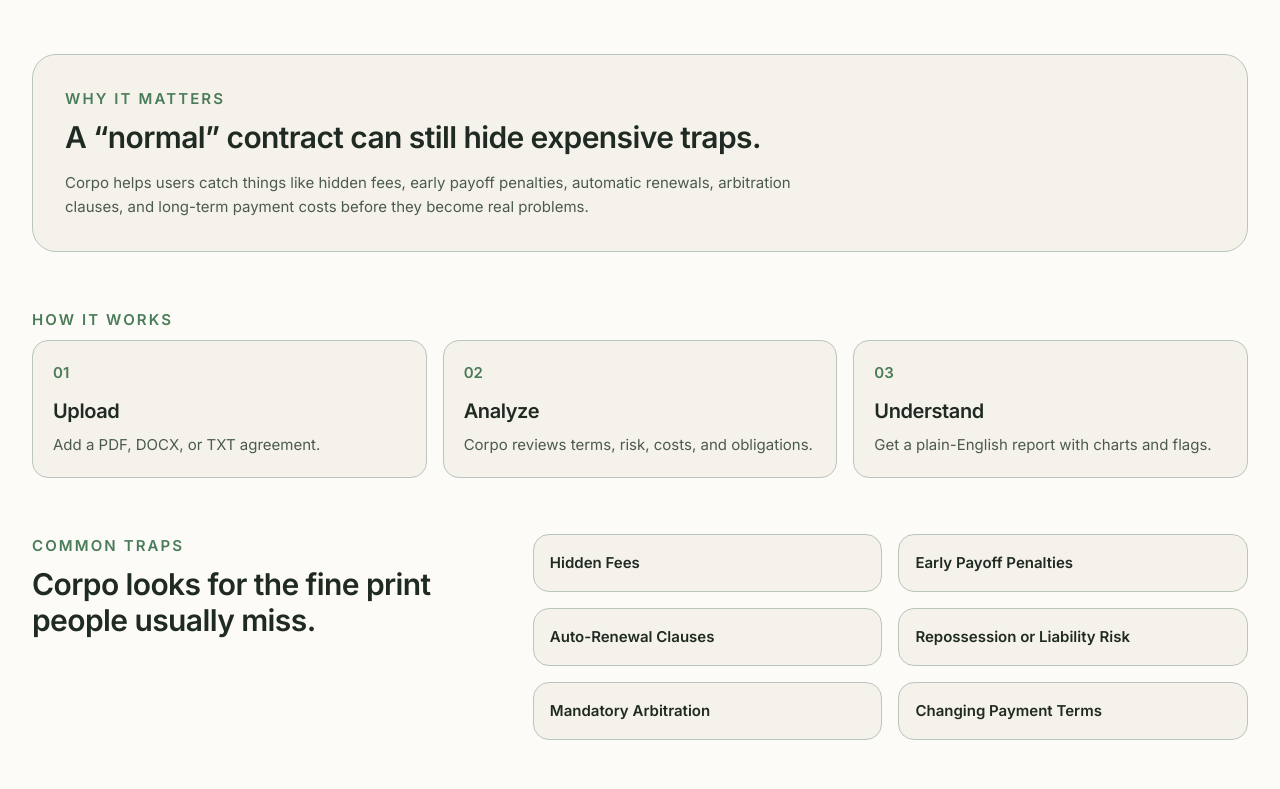
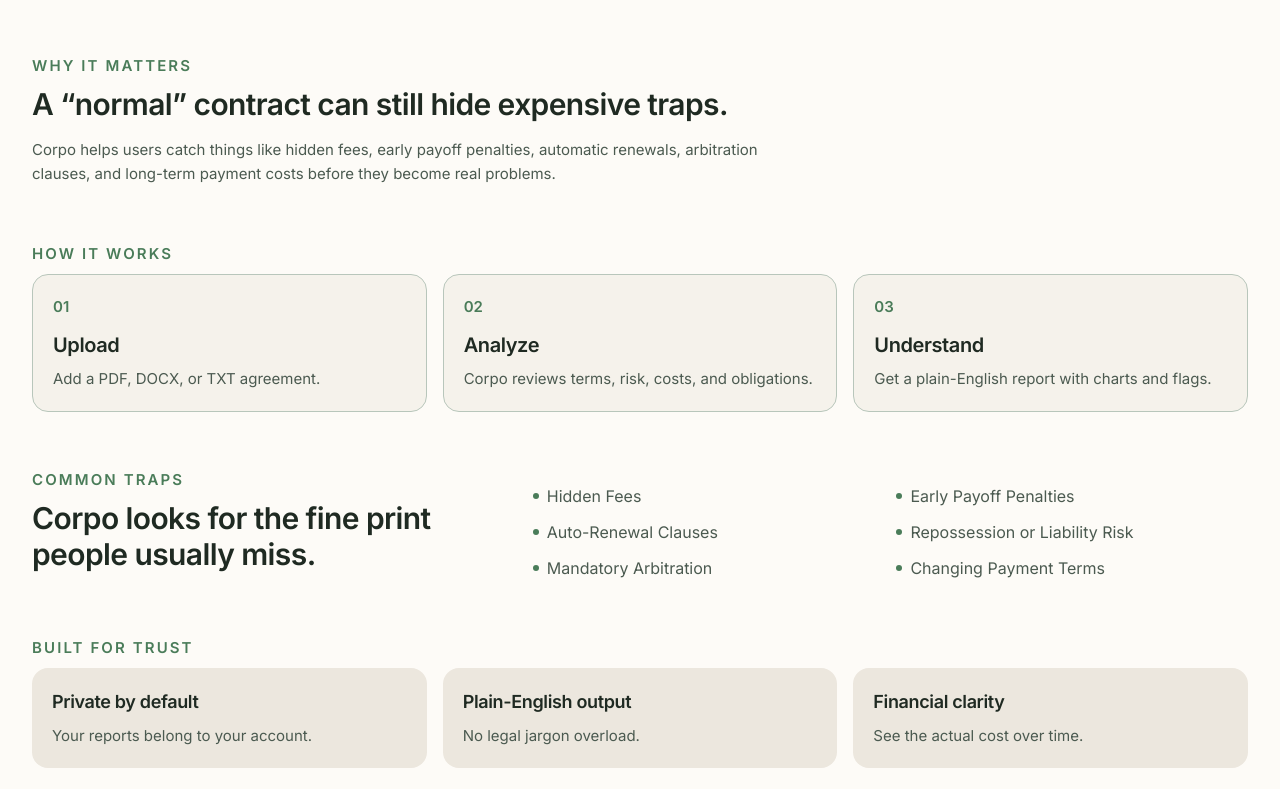
Before and after one commit to JderenthalCS/Corpo, a React (Vite) app: page / in a window 1280 px wide. Shown: the part 551-1340 px from the top of the page. Built offline with nearby package versions, Linux system fonts and the light colour scheme; no server answers.

Commit message:
Landing fix

```diff
--- a/src/pages/LandingPage.jsx
+++ b/src/pages/LandingPage.jsx
@@ -48,12 +48,12 @@
         </section>
 
         {/* WHY IT MATTERS */}
-        <section className="rounded-3xl border border-[var(--border)] bg-[var(--surface)] p-6 md:p-8">
+<section>
   <p className="mb-2 text-xs font-semibold uppercase tracking-[0.14em] text-[var(--accent)]">
     Why It Matters
   </p>
 
-          <h2 className="text-3xl font-black">
+  <h2 className="max-w-3xl text-3xl font-black">
     A “normal” contract can still hide expensive traps.
   </h2>
 
@@ -89,18 +89,25 @@
             </h2>
           </div>
 
-          <div className="grid gap-4 sm:grid-cols-2">
-            <TrapCard title="Hidden Fees" />
-            <TrapCard title="Early Payoff Penalties" />
-            <TrapCard title="Auto-Renewal Clauses" />
-            <TrapCard title="Repossession or Liability Risk" />
-            <TrapCard title="Mandatory Arbitration" />
-            <TrapCard title="Changing Payment Terms" />
-          </div>
+          <ul className="mt-4 grid gap-3 sm:grid-cols-2 text-[var(--text-muted)]">
+  {[
+    "Hidden Fees",
+    "Early Payoff Penalties",
+    "Auto-Renewal Clauses",
+    "Repossession or Liability Risk",
+    "Mandatory Arbitration",
+    "Changing Payment Terms",
+  ].map((item) => (
+    <li key={item} className="flex items-center gap-2">
+      <span className="h-1.5 w-1.5 rounded-full bg-[var(--accent)]" />
+      {item}
+    </li>
+  ))}
+</ul>
         </section>
 
         {/* TRUST */}
-        <section className="rounded-3xl border border-[var(--border)] bg-[var(--surface)] p-6 md:p-8">
+<section>
   <p className="mb-2 text-xs font-semibold uppercase tracking-[0.14em] text-[var(--accent)]">
     Built For Trust
   </p>
```
Lines whose indentation alone changed are shown as unchanged.
